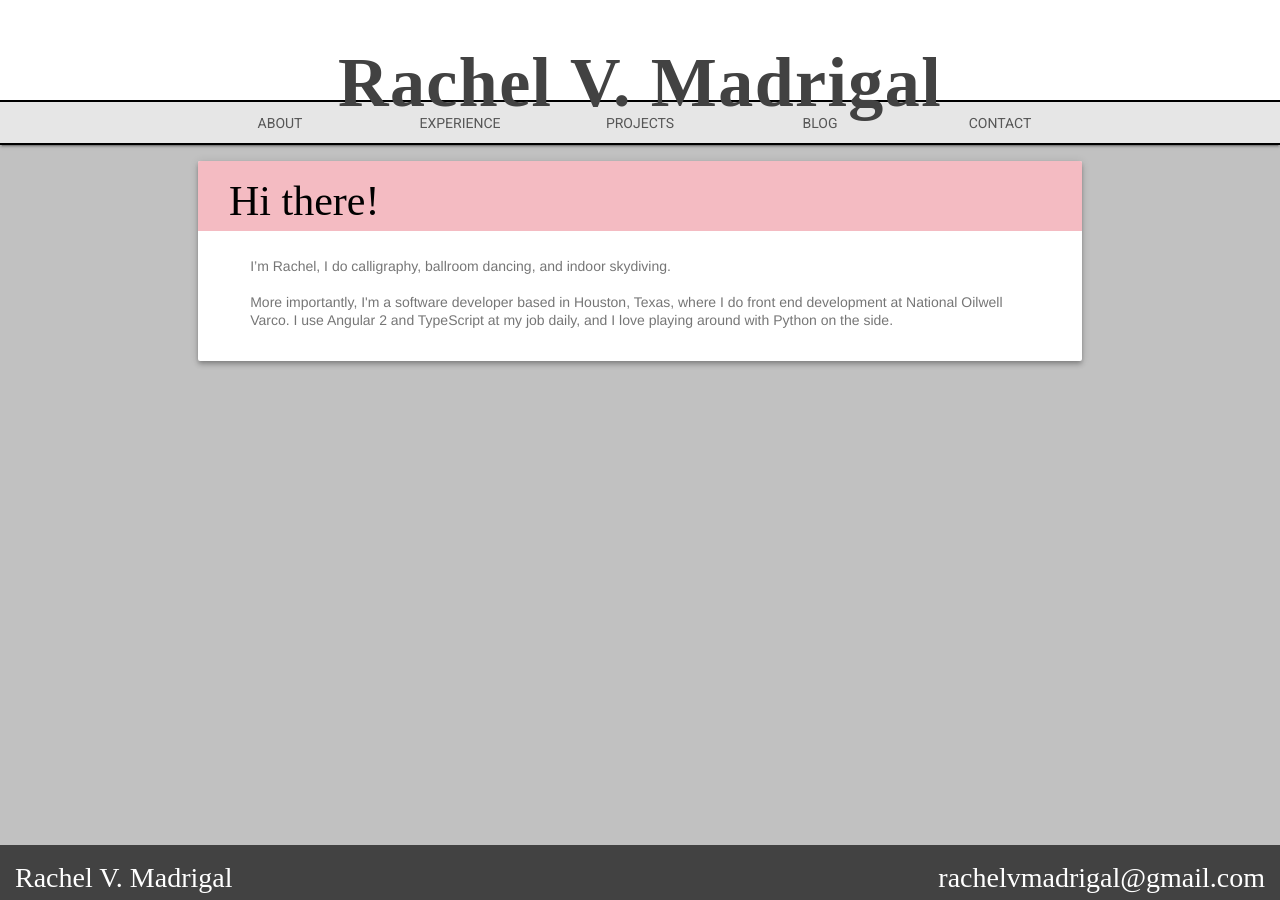
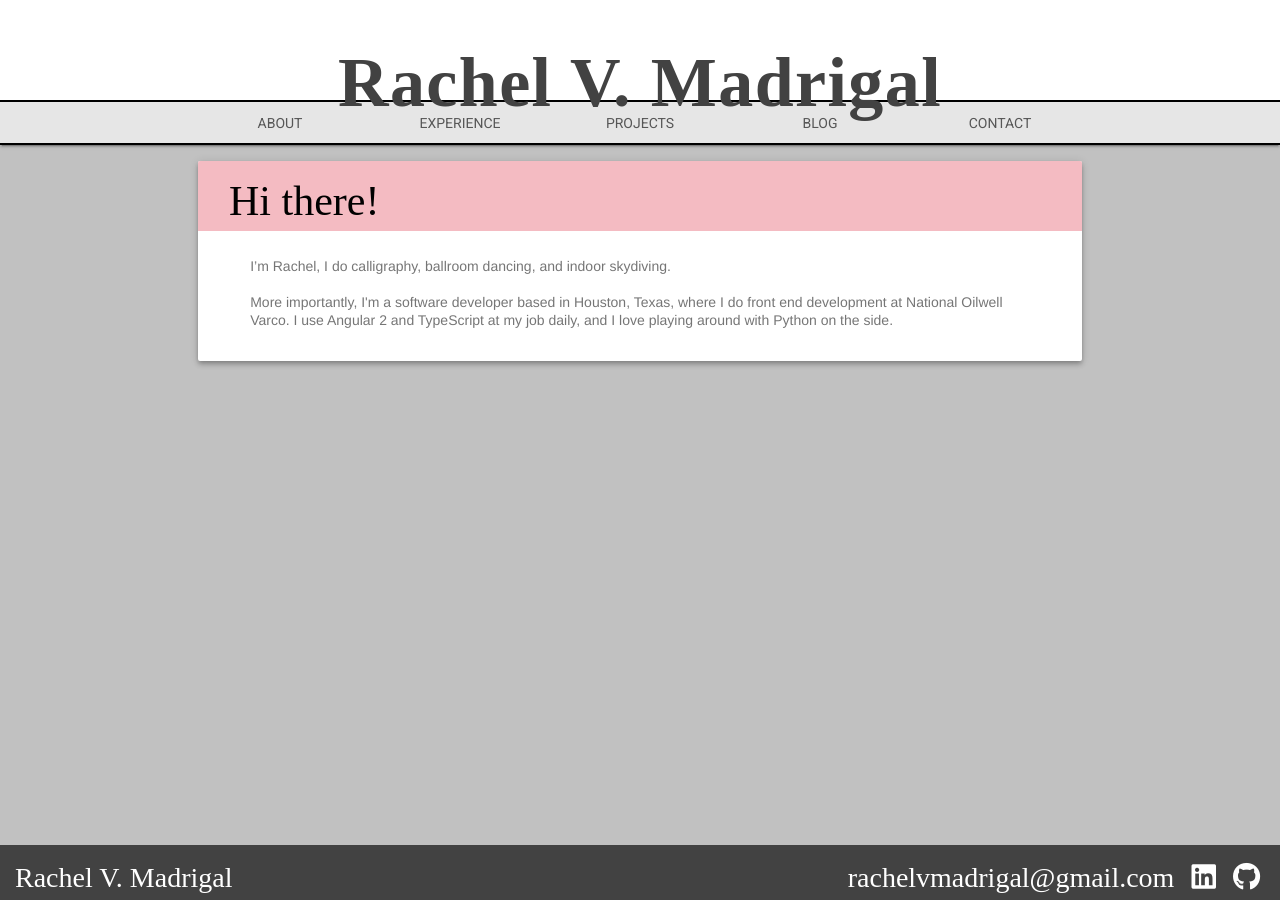
Before and after one commit to rachelmad/rachelmad.github.io, a Jekyll site: the page built from index.html, in a window 1280 px wide. Built offline with Jekyll 4.4.1, drawn with Linux system fonts in a browser that asks for light colours; nearby versions of some CDN libraries; some web fonts are replaced.

Commit message:
Added linked in and github links to footer

```diff
--- a/_includes/footer.html
+++ b/_includes/footer.html
@@ -3,6 +3,8 @@
         <div class="mdl-logo footer-logo">Rachel V. Madrigal</div>
     </div>
     <div class="mdl-mini-footer__right-section">
-        <span>rachelvmadrigal@gmail.com</span>
+        <span class="margin-side">rachelvmadrigal@gmail.com</span>
+        <a href="https://www.linkedin.com/in/rachelvmadrigal"><i class="fa fa-linkedin-square margin-side color-white" aria-hidden="true"></i></a>
+        <a href="https://github.com/rachelmad"><i class="fa fa-github margin-side color-white" aria-hidden="true"></i></a>
     </div>
 </footer>
--- a/css/styles.css
+++ b/css/styles.css
@@ -211,6 +211,10 @@ code {
     font-size: 2rem;
 }
 
+.color-white {
+    color: white;
+}
+
 /*--------------- Blog ---------------*/
 .blog-details {
     display: flex;
@@ -260,3 +264,7 @@ code {
 .float-right {
     float: right;
 }
+
+.margin-side {
+    margin: 0 5px;
+}
```
